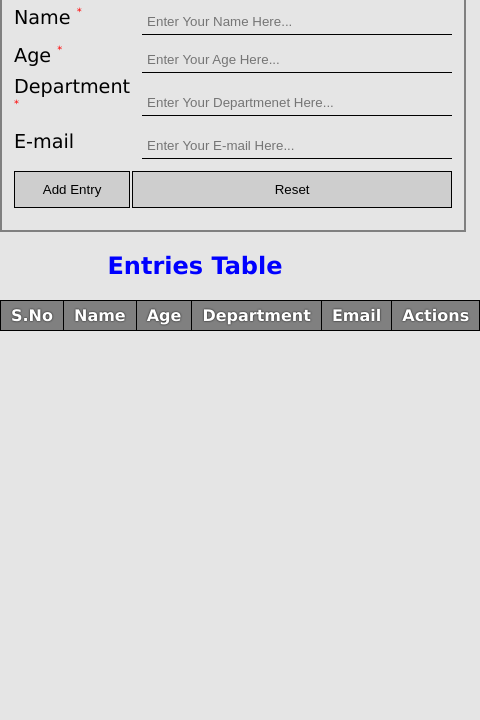
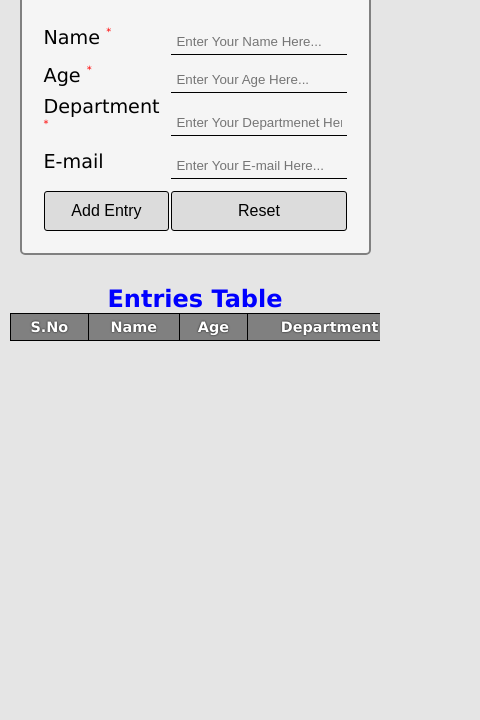
Before and after one commit to Sabi0603/simple-table-entry, a plain HTML site: page index.html in a window 390 px wide. Shown: the part 124-844 px from the top of the page, 480 px wide, since content can reach past the window. Drawn offline with Linux system fonts and the light colour scheme.

Commit message:
All Files are Ready

```diff
--- a/index.html
+++ b/index.html
@@ -3,7 +3,7 @@
     <head>
         <meta charset="UTF-8">
         <meta name="viewport" content="width=device-width, initial-scale=1.0">
-        <title>DOM Practice</title>
+        <title>Table Entry Task</title>
         <link rel="stylesheet" href="./style.css">
         <script defer src="./script.js"></script>
 </head>
@@ -51,7 +51,7 @@
                     </tr>
                     <tr>
                         <td>
-                            <button id="addEntry" type="submit">Add Entry</button>
+                            <button type="button" id="addEntry">Add Entry</button>
                         </td>
                         <td>
                             <button type="reset" id="resetEntry">Reset</button>
@@ -61,6 +61,7 @@
             </form>
         </fieldset>
         <h2>Entries Table</h2>
+        <div class="table_Container">
             <table class="entriesTable">
                 <thead>
                     <tr>
@@ -75,5 +76,6 @@
                 <tbody id="entriesList"></tbody>
             </table>
         </div>
+    </div>
 </body>
 </html>
--- a/script.js
+++ b/script.js
@@ -65,6 +65,7 @@ entry_addbtn.onclick = function(){
     del_td.appendChild(delbtn_td);
     tr.appendChild(del_td);
 
+    entries_list.appendChild(tr);
     tr.children[0].style.textAlign = "center";
     tr.children[2].style.textAlign = "center";
 
@@ -74,7 +75,6 @@ entry_addbtn.onclick = function(){
         rows.forEach((row, index) => {row.children[0].textContent = index + 1});
     };
 
-    entries_list.appendChild(tr);
 
     alert("Entries Added");
 
--- a/style.css
+++ b/style.css
@@ -1,6 +1,7 @@
 *{
     margin: 0;
     padding: 0;
+    box-sizing: border-box;
 }
 
 body{
@@ -10,21 +11,30 @@ body{
 
 .container{
     width: 100%;
-    height: 100vh;
+    min-height: 100vh;
+    padding: 20px 0;
 }
 
 .container h1{
     text-align: center;
     padding-top: 20px;
     color: blue;
+    font-size: 2rem;
 }
 
 .container fieldset{
-    width: fit-content;
-    padding: 20px 10px;
+    width: 90%;
+    max-width: 500px;
+    padding: 20px;
     margin: 20px auto;
     font-size: 1.2rem;
     border: 2px solid grey;
+    border-radius: 5px;
+    background-color: #f5f5f5;
+}
+
+.container table{
+    width: 100%;
 }
 
 fieldset legend{
@@ -38,8 +48,8 @@ fieldset input{
     margin-top: 10px;
     padding: 5px;
     outline: none;
-    width: 300px;
-    margin-left: 10px;
+    width: 100%;
+    margin-left: 0;
     cursor: pointer;
 }
 
@@ -56,22 +66,39 @@ fieldset button{
     padding: 10px 20px;
     margin-top: 10px;
     cursor: pointer;
+    border-radius: 3px;
+    transition: all 0.3s;
+}
+
+fieldset button:hover{
+    background-color: black;
+    color: white;
 }
 
 h2{
     text-align: center;
     color: blue;
+    margin-top: 30px;
+}
+
+.table_Container{
+    overflow-x: auto;
+    width: 95%;
+    margin: 0 auto;
 }
 
 .entriesTable{
     border-collapse: collapse;
-    margin: 20px auto;
+    width: 100%;
+    min-width: 600px;
 }
 
 .entriesTable th{
     background-color: gray;
     color: white;
     text-shadow: 0px 0px 2px black;
+    padding: 8px 12px;
+    text-align: center;
 }
 
 .entriesTable th, .entriesTable td{
@@ -87,7 +114,29 @@ h2{
     border: 1px solid black;
     width: 100%;
     padding: 5px;
-    font-size: 1.2rem;
+    font-size: 1rem;
     background-color: red;
     color: white;
+    cursor: pointer;
+    border-radius: 3px;
 }
+
+.entriesTable button:hover{
+    background-color: darkred;
+}
+
+@media screen and (max-width:600px){
+    fieldset{
+        width: 95%;
+        padding: 15px;
+    }
+
+    .entriesTable th, .entriesTable td{
+        padding: 5px 8px;
+        font-size: 0.9rem;
+    }
+
+    fieldset button{
+        font-size: 1rem;
+    }
+}
```
Lines whose indentation alone changed are shown as unchanged.
